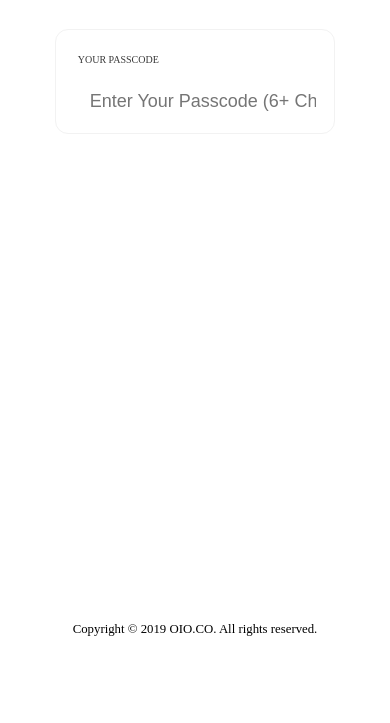
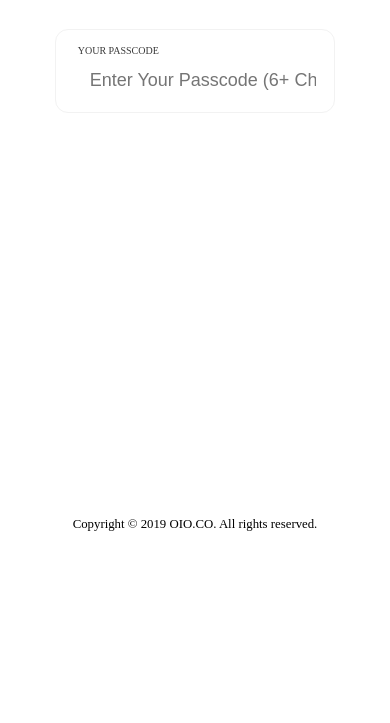
Before and after one commit to linktalk/passcode, a plain HTML site: page index.html in a window 390 px wide. Shown: the part 121-844 px from the top of the page. Drawn offline with Linux system fonts and the light colour scheme.

Commit message:
decrease padding for small screen

```diff
--- a/css/style.css
+++ b/css/style.css
@@ -87,7 +87,12 @@
   .site-footer {
     margin: 2em;
   }
+
   .passcode-wrapper div {
     margin-bottom: 10px;
   }
+
+  .passcode-wrapper label {
+    padding: 0;
+  }
 }
```
